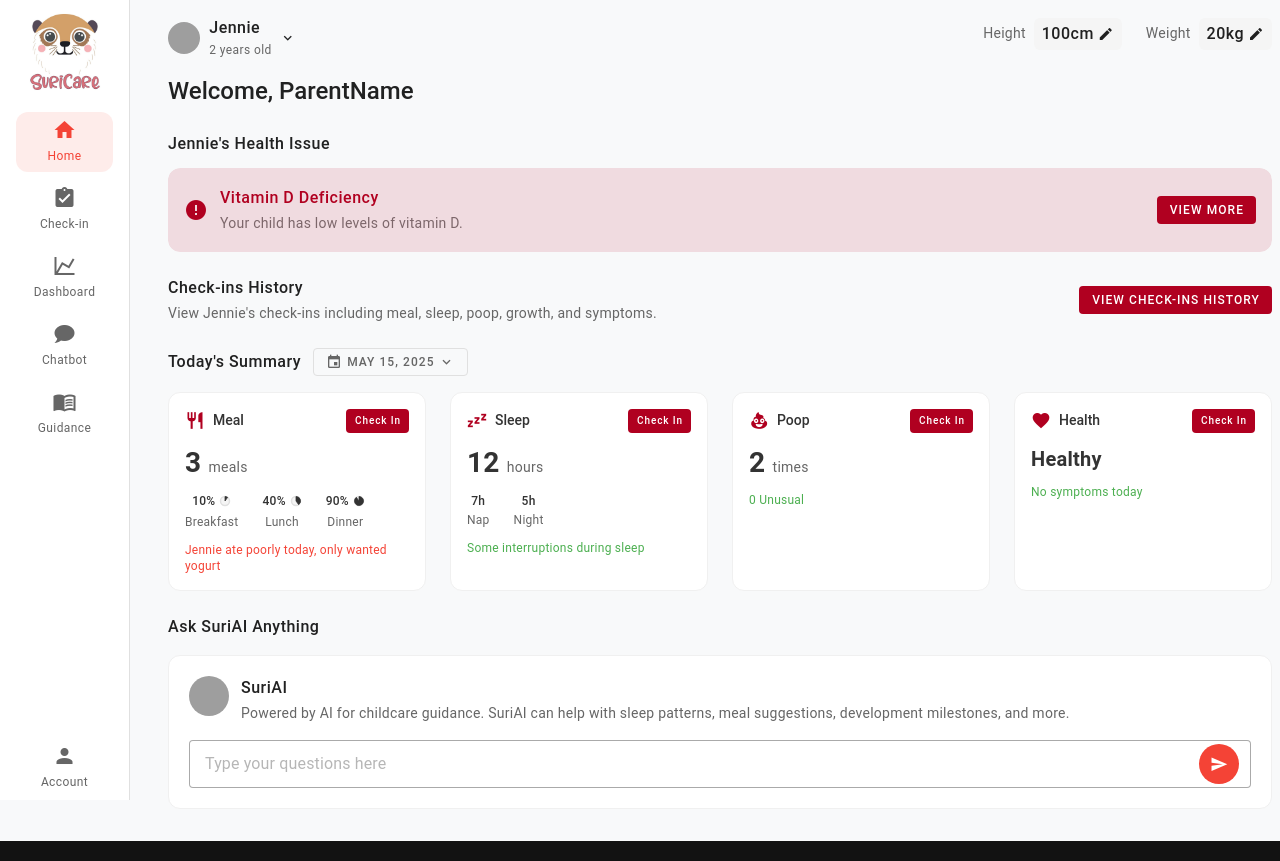
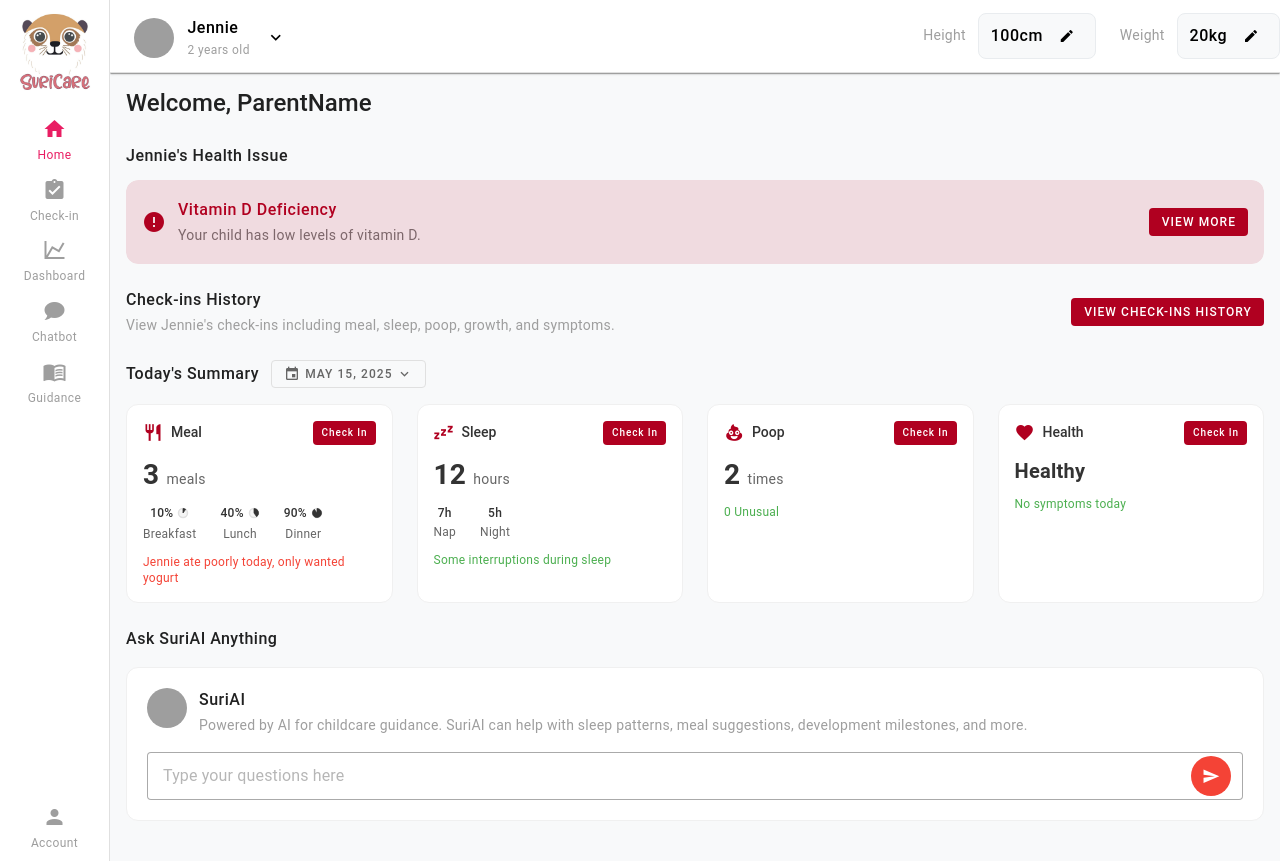
Before and after one commit to weichingtay/SuriCare, a Vue app in the folder frontend/: page / in a window 1280 px wide. Built offline with nearby package versions, Linux system fonts and the light colour scheme; grey boxes are pictures that could not be loaded; a small style sheet from the web is missing.

Commit message:
udpated index

```diff
--- a/frontend/src/pages/index.vue
+++ b/frontend/src/pages/index.vue
@@ -3,145 +3,14 @@
   <!-- Main application container with light theme -->
   <v-app theme="light">
     <!-- Fixed sidebar navigation -->
-    <v-navigation-drawer
-      app
-      permanent
-      rail
-      rail-width="160"
-      color="white"
-      elevation="0"
-
-    >
-      <!-- Logo section at top of sidebar -->
-      <template v-slot:prepend>
-        <div class="pa-3 text-center">
-          <v-avatar size="80" rounded="lg">
-            <v-img
-              src="@/assets/logo.jpg"
-            />
-          </v-avatar>
-        </div>
-      </template>
-
-      <!-- Navigation menu items -->
-      <v-list density="compact" nav>
-        <!-- Home -->
-        <v-list-item value="home" class="nav-item" :class="{ 'nav-item-active': activeTab === 'home' }">
-          <template v-slot:default>
-            <div class="text-center">
-              <v-icon size="24" :color="activeTab === 'home' ? 'pink' : 'grey'">mdi-home</v-icon>
-              <div class="text-caption mt-1" :class="activeTab === 'home' ? 'text-pink' : 'text-grey'">Home</div>
-            </div>
-          </template>
-        </v-list-item>
-
-        <!-- Check-in -->
-        <v-list-item value="checkin" class="nav-item" :class="{ 'nav-item-active': activeTab === 'checkin' }">
-          <template v-slot:default>
-            <div class="text-center">
-              <v-icon size="24" :color="activeTab === 'checkin' ? 'pink' : 'grey'">mdi-clipboard-check</v-icon>
-              <div class="text-caption mt-1" :class="activeTab === 'checkin' ? 'text-pink' : 'text-grey'">Check-in</div>
-            </div>
-          </template>
-        </v-list-item>
-
-        <!-- Dashboard -->
-        <v-list-item value="dashboard" class="nav-item" :class="{ 'nav-item-active': activeTab === 'dashboard' }">
-          <template v-slot:default>
-            <div class="text-center">
-              <v-icon size="24" :color="activeTab === 'dashboard' ? 'pink' : 'grey'">mdi-chart-line</v-icon>
-              <div class="text-caption mt-1" :class="activeTab === 'dashboard' ? 'text-pink' : 'text-grey'">Dashboard</div>
-            </div>
-          </template>
-        </v-list-item>
-
-        <!-- Chatbot -->
-        <v-list-item value="chatbot" class="nav-item" :class="{ 'nav-item-active': activeTab === 'chatbot' }">
-          <template v-slot:default>
-            <div class="text-center">
-              <v-icon size="24" :color="activeTab === 'chatbot' ? 'pink' : 'grey'">mdi-chat</v-icon>
-              <div class="text-caption mt-1" :class="activeTab === 'chatbot' ? 'text-pink' : 'text-grey'">Chatbot</div>
-            </div>
-          </template>
-        </v-list-item>
-
-        <!-- Guidance -->
-        <v-list-item value="guidance" class="nav-item" :class="{ 'nav-item-active': activeTab === 'guidance' }">
-          <template v-slot:default>
-            <div class="text-center">
-              <v-icon size="24" :color="activeTab === 'guidance' ? 'pink' : 'grey'">mdi-book-open-variant</v-icon>
-              <div class="text-caption mt-1" :class="activeTab === 'guidance' ? 'text-pink' : 'text-grey'">Guidance</div>
-            </div>
-          </template>
-        </v-list-item>
-      </v-list>
-
-      <template v-slot:append>
-        <div class="pa-2 text-center">
-          <v-icon icon="mdi-account" size="24" color="grey"></v-icon>
-          <div class="text-caption mt-1 text-grey">Account</div>
-        </div>
-      </template>
-    </v-navigation-drawer>
+    <AppNavigation :active-tab="activeTab" @nav-change="handleNavChange" />
+    <!-- Top Header Bar -->
+    <AppHeader :current-child="currentChild" :children="children" @child-selected="selectChild"
+      @open-growth-dialog="openGrowthDialog" />
 
     <!-- Main content area -->
     <v-main style="background-color: #f8f9fa; ">
-      <v-container fluid class="pa-2 pt-4">
-        <!-- Top section with child selector and growth data -->
-        <div class="d-flex align-center justify-space-between mb-6">
-          <!-- Child selector -->
-          <div class="d-flex align-center">
-            <v-menu>
-              <template v-slot:activator="{ props }">
-                <v-btn v-bind="props" variant="text" class="text-none pa-0 mr-4">
-                  <v-avatar size="32" class="mr-2">
-                    <v-img :src="currentChild.avatar"></v-img>
-                  </v-avatar>
-                  <div class="d-flex flex-column align-start mr-2">
-                    <span class="text-body-1 font-weight-medium">{{ currentChild.name }}</span>
-                    <span class="text-caption text-grey">{{ currentChild.age }} years old</span>
-                  </div>
-                  <v-icon size="16">mdi-chevron-down</v-icon>
-                </v-btn>
-              </template>
-
-              <v-list>
-                <v-list-item
-                  v-for="child in children"
-                  :key="child.id"
-                  @click="selectChild(child)"
-                >
-                  <template v-slot:prepend>
-                    <v-avatar size="32">
-                      <v-img :src="child.avatar"></v-img>
-                    </v-avatar>
-                  </template>
-                  <v-list-item-title>{{ child.name }}</v-list-item-title>
-                  <v-list-item-subtitle>{{ child.age }} years old</v-list-item-subtitle>
-                </v-list-item>
-              </v-list>
-            </v-menu>
-          </div>
-
-          <!-- Growth data display -->
-          <div class="d-flex align-center">
-            <div class="d-flex align-center mr-6">
-              <span class="text-body-2 text-grey mr-2">Height</span>
-              <div class="growth-value">
-                <span class="text-body-1 font-weight-medium">{{ currentChild.growth?.height || '100' }}cm</span>
-                <v-icon size="16" class="ml-1" @click="openGrowthDialog">mdi-pencil</v-icon>
-              </div>
-            </div>
-
-            <div class="d-flex align-center">
-              <span class="text-body-2 text-grey mr-2">Weight</span>
-              <div class="growth-value">
-                <span class="text-body-1 font-weight-medium">{{ currentChild.growth?.weight || '20' }}kg</span>
-                <v-icon size="16" class="ml-1" @click="openGrowthDialog">mdi-pencil</v-icon>
-              </div>
-            </div>
-          </div>
-        </div>
+      <v-container fluid class="pa-4 pt-4">
 
         <!-- Welcome section -->
         <div class="mb-6">
@@ -152,11 +21,7 @@
         <div class="mb-6">
           <h2 class="text-body-1 font-weight-medium mb-3">{{ currentChild.name }}'s Health Issue</h2>
 
-          <v-alert
-            color="error"
-            variant="tonal"
-            class="health-alert"
-          >
+          <v-alert color="error" variant="tonal" class="health-alert">
             <div class="d-flex align-center justify-space-between">
               <div class="d-flex align-center">
                 <v-icon color="error" class="mr-3">mdi-alert-circle</v-icon>
@@ -165,12 +30,7 @@
                   <div class="text-body-2 text-grey-darken-1">Your child has low levels of vitamin D.</div>
                 </div>
               </div>
-              <v-btn
-                size="small"
-                variant="flat"
-                color="error"
-                class="text-white"
-              >
+              <v-btn size="small" variant="flat" color="error" class="text-white">
                 View More
               </v-btn>
             </div>
@@ -186,12 +46,7 @@
                 View {{ currentChild.name }}'s check-ins including meal, sleep, poop, growth, and symptoms.
               </p>
             </div>
-            <v-btn
-              size="small"
-              variant="flat"
-              color="error"
-              class="text-white"
-            >
+            <v-btn size="small" variant="flat" color="error" class="text-white">
               View Check-ins History
             </v-btn>
           </div>
@@ -203,18 +58,9 @@
             <h2 class="text-body-1 font-weight-medium mr-3">Today's Summary</h2>
 
             <!-- Date picker -->
-            <v-menu
-              v-model="datePickerMenu"
-              :close-on-content-click="false"
-              location="bottom"
-            >
+            <v-menu v-model="datePickerMenu" :close-on-content-click="false" location="bottom">
               <template v-slot:activator="{ props }">
-                <v-btn
-                  v-bind="props"
-                  variant="outlined"
-                  size="small"
-                  class="date-picker-btn"
-                >
+                <v-btn v-bind="props" variant="outlined" size="small" class="date-picker-btn">
                   <v-icon size="16" class="mr-1">mdi-calendar</v-icon>
                   <span>{{ formattedSelectedDate }}</span>
                   <v-icon size="16" class="ml-1">mdi-chevron-down</v-icon>
@@ -222,12 +68,8 @@
               </template>
 
               <v-card>
-                <v-date-picker
-                  v-model="selectedDate"
-                  @update:model-value="handleDateChange"
-                  :max="new Date()"
-                  color="error"
-                ></v-date-picker>
+                <v-date-picker v-model="selectedDate" @update:model-value="handleDateChange" :max="new Date()"
+                  color="error"></v-date-picker>
               </v-card>
             </v-menu>
           </div>
@@ -264,32 +106,23 @@
             <div class="d-flex mb-4">
               <v-avatar size="40" class="mr-3 flex-shrink-0">
                 <v-img
-                  src="https://uceadaa513ecb56fd2611040f0d8.previews.dropboxusercontent.com/p/thumb/ACqSqElu-pUi5wEKjLZT3l94kSOTM8Gk84s0Wl-F5R_O4f0zVm34z2cflNf2bHxud64VL-QY2L7S7SBWkETEhBksqJIRC6K7OVzP70_x_kMOVO7n7kZde3vFyPJULsAyhT0zk_efZ7TE2ez5aV1lsjFBrxfNLrpW-0zIXCjW1wRIk9lwmcT6244b_Ugyxm0PH9S_syKBbqgLf-BhH2UeihCmHy48TG6-kFJKWc18wR22QyTT3jwFcniylBOSbsuDix3IPWiuJEZl_rDfz3sWtnv1GXk6U1hXjAr6lASWfbizWJeLhdT-ZEPE_Id9A3ldDz4V4oD5q6mbpF0R4I_s7lUoHTtIfBv29bmrxJRgI-nMdggZUiQpESdGByErcgXUfGI/p.png?is_prewarmed=true"
-                />
+                  src="https://uceadaa513ecb56fd2611040f0d8.previews.dropboxusercontent.com/p/thumb/ACqSqElu-pUi5wEKjLZT3l94kSOTM8Gk84s0Wl-F5R_O4f0zVm34z2cflNf2bHxud64VL-QY2L7S7SBWkETEhBksqJIRC6K7OVzP70_x_kMOVO7n7kZde3vFyPJULsAyhT0zk_efZ7TE2ez5aV1lsjFBrxfNLrpW-0zIXCjW1wRIk9lwmcT6244b_Ugyxm0PH9S_syKBbqgLf-BhH2UeihCmHy48TG6-kFJKWc18wR22QyTT3jwFcniylBOSbsuDix3IPWiuJEZl_rDfz3sWtnv1GXk6U1hXjAr6lASWfbizWJeLhdT-ZEPE_Id9A3ldDz4V4oD5q6mbpF0R4I_s7lUoHTtIfBv29bmrxJRgI-nMdggZUiQpESdGByErcgXUfGI/p.png?is_prewarmed=true" />
               </v-avatar>
               <div class="flex-grow-1">
                 <div class="text-body-1 font-weight-medium mb-1">SuriAI</div>
                 <div class="text-body-2 text-grey suriai-description">
-                  Powered by AI for childcare guidance. SuriAI can help with sleep patterns, meal suggestions, development milestones, and more.
+                  Powered by AI for childcare guidance. SuriAI can help with sleep patterns, meal suggestions,
+                  development
+                  milestones, and more.
                 </div>
               </div>
             </div>
 
             <div class="suriai-input-container">
-              <v-text-field
-                placeholder="Type your questions here"
-                variant="outlined"
-                density="comfortable"
-                hide-details
-                class="suriai-input"
-              >
+              <v-text-field placeholder="Type your questions here" variant="outlined" density="comfortable" hide-details
+                class="suriai-input">
                 <template v-slot:append-inner>
-                  <v-btn
-                    icon
-                    size="small"
-                    color="red"
-                    variant="flat"
-                  >
+                  <v-btn icon size="small" color="red" variant="flat">
                     <v-icon>mdi-send</v-icon>
                   </v-btn>
                 </template>
@@ -312,25 +145,12 @@
           <v-form ref="growthForm">
             <v-row>
               <v-col cols="12" sm="6">
-                <v-text-field
-                  v-model="growthFormData.height"
-                  label="Height (cm)"
-                  type="number"
-                  variant="outlined"
-                  density="compact"
-                  prepend-inner-icon="mdi-human-male-height"
-                ></v-text-field>
+                <v-text-field v-model="growthFormData.height" label="Height (cm)" type="number" variant="outlined"
+                  density="compact" prepend-inner-icon="mdi-human-male-height"></v-text-field>
               </v-col>
               <v-col cols="12" sm="6">
-                <v-text-field
-                  v-model="growthFormData.weight"
-                  label="Weight (kg)"
-                  type="number"
-                  step="0.1"
-                  variant="outlined"
-                  density="compact"
-                  prepend-inner-icon="mdi-weight-kilogram"
-                ></v-text-field>
+                <v-text-field v-model="growthFormData.weight" label="Weight (kg)" type="number" step="0.1"
+                  variant="outlined" density="compact" prepend-inner-icon="mdi-weight-kilogram"></v-text-field>
               </v-col>
             </v-row>
 
@@ -527,35 +347,9 @@ onMounted(() => {
 </script>
 
 <style scoped>
-/* Navigation styling */
-.nav-item {
-  min-height: 60px !important;
-  margin-bottom: 8px;
-  border-radius: 12px;
-  margin-left: 8px;
-  margin-right: 8px;
-}
-
-.nav-item-active {
-  background-color: rgba(244, 67, 54, 0.1) !important;
-}
-
-.text-pink {
-  color: #f44336 !important;
-}
-
 /* Border styling */
 .border-e {
   border-right: 1px solid #e0e0e0 !important;
-}
-
-/* Growth value styling */
-.growth-value {
-  display: flex;
-  align-items: center;
-  padding: 4px 8px;
-  background-color: #f5f5f5;
-  border-radius: 6px;
 }
 
 /* Health alert styling */
@@ -646,19 +440,4 @@ onMounted(() => {
 .suriai-input :deep(.v-field__outline--focused) {
   border-color: #f44336 !important;
 }
-
-/* Navigation drawer positioning */
-:deep(.v-navigation-drawer) {
-  position: fixed !important;
-}
-
-:deep(.v-navigation-drawer--rail) {
-  width: 130px !important;
-}
-
-/* General text colors */
-.text-grey {
-  color: #666 !important;
-}
-
 </style>
```
Also changed, not shown: frontend/src/components.d.ts (+9 -7 lines).
